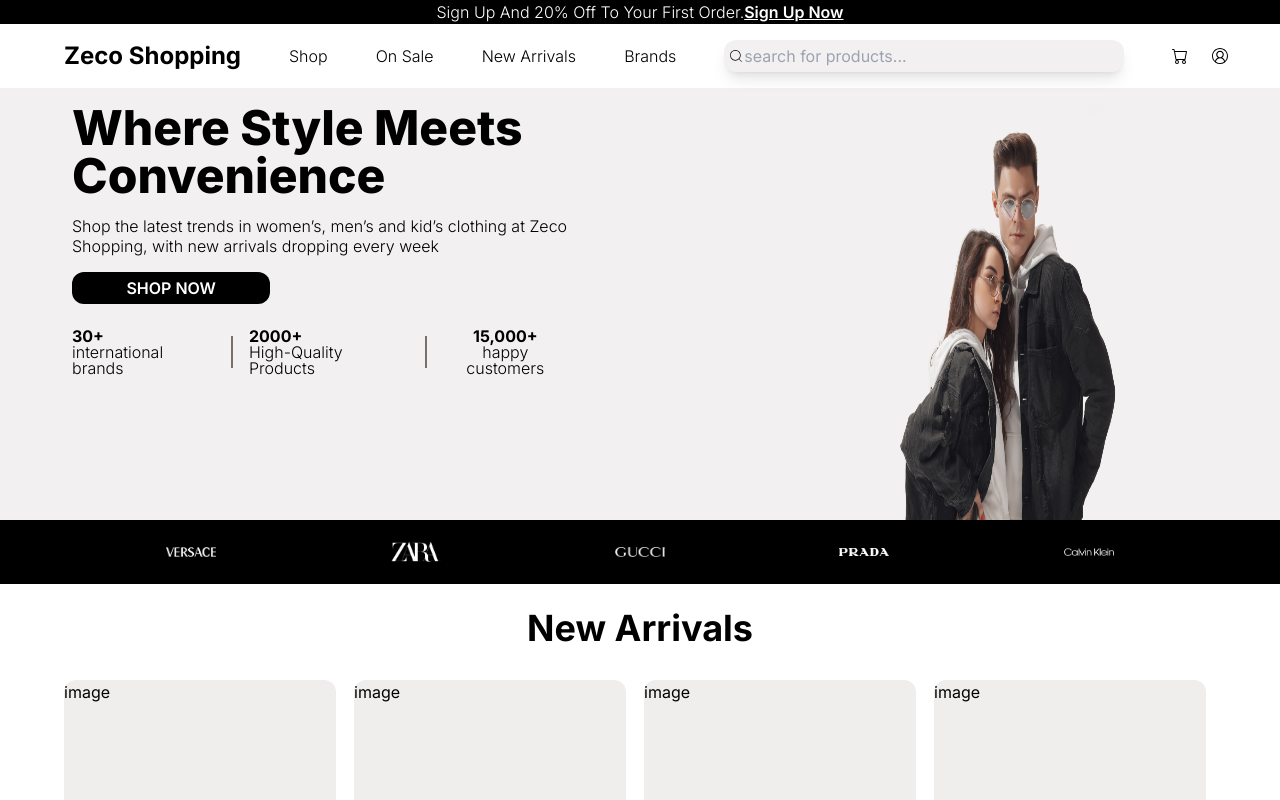
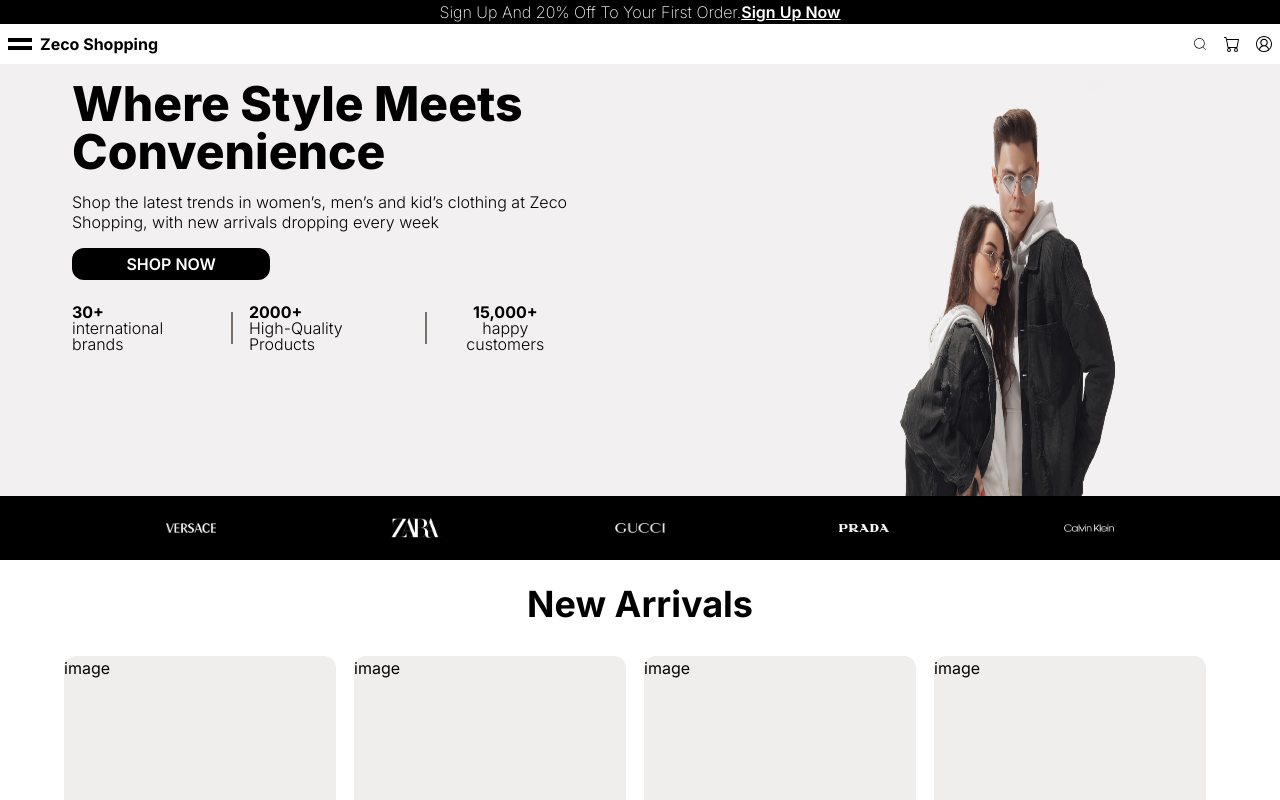
Before and after one commit to nkemahjunior/00-e-commerce-app, a Next.js app: page / in a window 1280 px wide. Shown: the top 800 px of the page. Built offline with nearby package versions, Linux system fonts and the light colour scheme; some icons are missing.

Commit message:
updated the home page

```diff
--- a/src/app/page.js
+++ b/src/app/page.js
@@ -1,5 +1,4 @@
-'use client'
-import 'client-only'
+
 import Categories from "./features/clothes categories/Categories";
 import Reviews from "./features/customerReviews/Reviews";
 import Arrivals from "./features/new arrivals/Arrivals";
--- a/src/app/ui/headerFeature/BothHeaders.jsx
+++ b/src/app/ui/headerFeature/BothHeaders.jsx
@@ -1,25 +1,25 @@
 'use client'
-
-import 'client-only'
 
 import { useEffect, useState } from "react";
 import MobileHeader from "./MobileHeader";
 import LargeHeader from "./LargeHeader";
 
 
-function getWindowSize() {
-    const { innerWidth, innerHeight } = window;
-    return { innerWidth, innerHeight };
-  }
+// function getWindowSize() {
+//     const { innerWidth, innerHeight } = window;
+//     return { innerWidth, innerHeight };
+//   }
 
 function BothHeaders() {
 
-    const [windowSize, setWindowsize] = useState(getWindowSize());
+    const [windowSize, setWindowsize] = useState(null);
 
     useEffect(() => {
 
+
       function handleWindowResize() {
-        setWindowsize(getWindowSize());
+        if(window.innerWidth )
+        setWindowsize(innerWidth)
       }
 
       window.addEventListener("resize", handleWindowResize);
@@ -27,12 +27,12 @@ function BothHeaders() {
       return () => {
         window.removeEventListener("resize", handleWindowResize);
       };
-    }, []);
+    });
 
 
     return (
         <>
-      {windowSize.innerWidth < 768 ? <MobileHeader /> : <LargeHeader />}
+      {windowSize < 768 ? <MobileHeader /> : <LargeHeader />}
       </>
     )
 }
```
